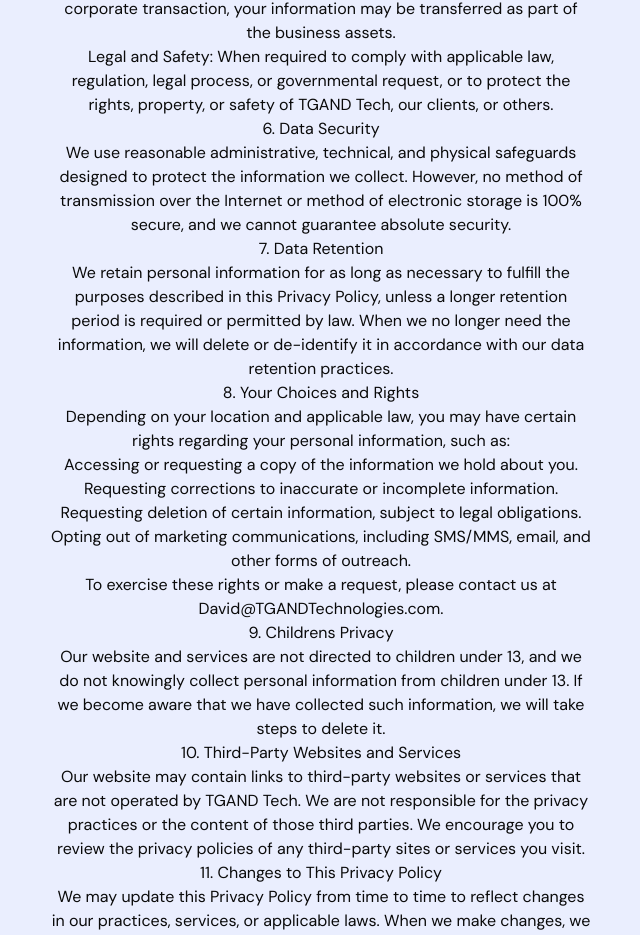
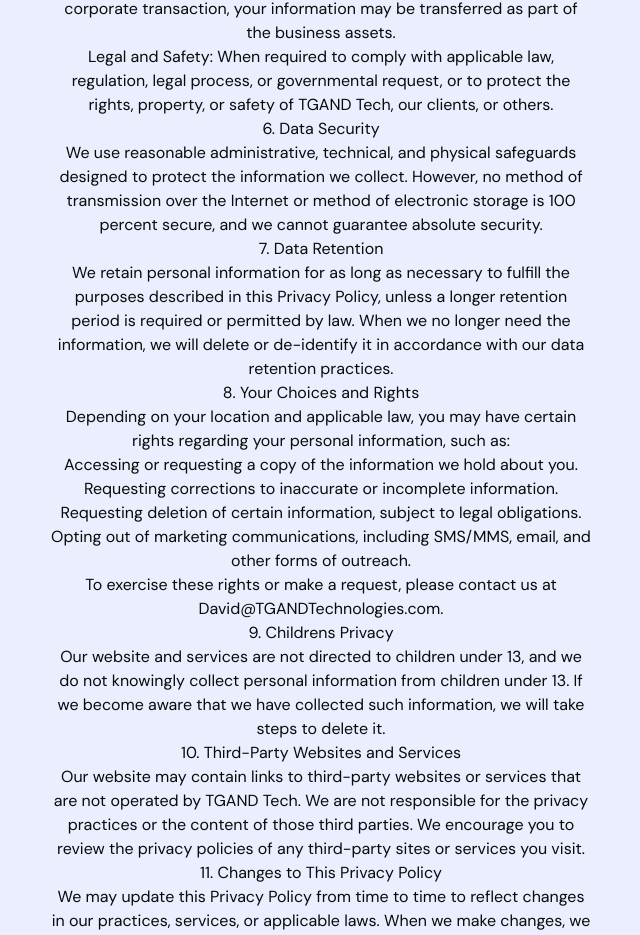
Before and after one commit to TGANDTechnologies/saas-landing-page, a Next.js app: page /policy in a window 1280 px wide. Shown: the part 2257-3192 px from the top of the page, without its empty margins (319-959 px from the left). Built offline with nearby package versions, Linux system fonts and the light colour scheme.

Commit message:
Update page.tsx

```diff
--- a/src/app/policy/page.tsx
+++ b/src/app/policy/page.tsx
@@ -66,7 +66,7 @@ After you send STOP, we may send a confirmation message to verify that you have
 <p className="">Business Transfers: In connection with a merger, acquisition, or other corporate transaction, your information may be transferred as part of the business assets.</p>
 <p className="">Legal and Safety: When required to comply with applicable law, regulation, legal process, or governmental request, or to protect the rights, property, or safety of TGAND Tech, our clients, or others.</p>
 <p className="">6. Data Security</p>
-<p className="">We use reasonable administrative, technical, and physical safeguards designed to protect the information we collect. However, no method of transmission over the Internet or method of electronic storage is 100% secure, and we cannot guarantee absolute security.</p>
+<p className="">We use reasonable administrative, technical, and physical safeguards designed to protect the information we collect. However, no method of transmission over the Internet or method of electronic storage is 100 percent secure, and we cannot guarantee absolute security.</p>
 <p className="">7. Data Retention</p>
 <p className="">We retain personal information for as long as necessary to fulfill the purposes described in this Privacy Policy, unless a longer retention period is required or permitted by law. When we no longer need the information, we will delete or de-identify it in accordance with our data retention practices.</p>
 <p className="">8. Your Choices and Rights</p>
```
